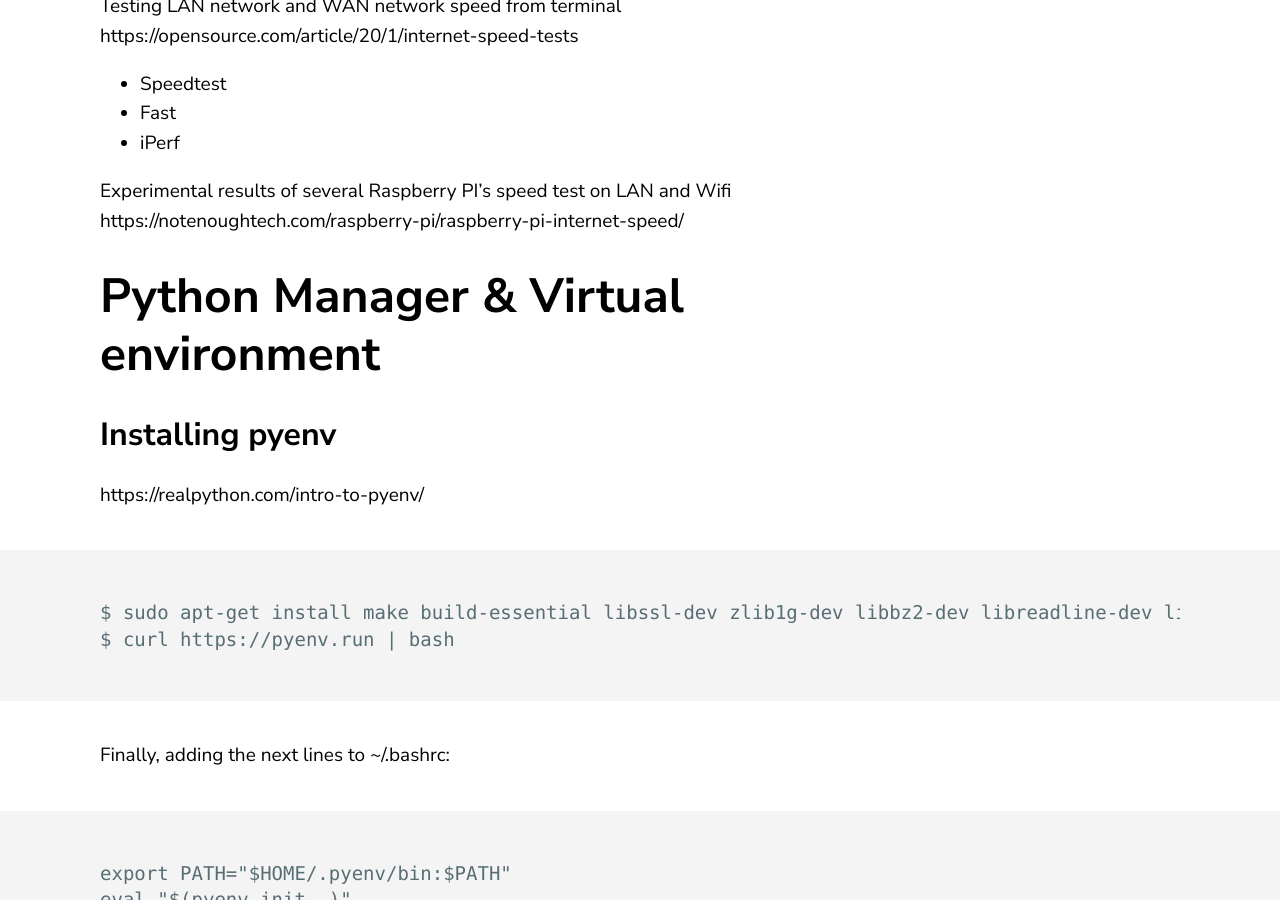
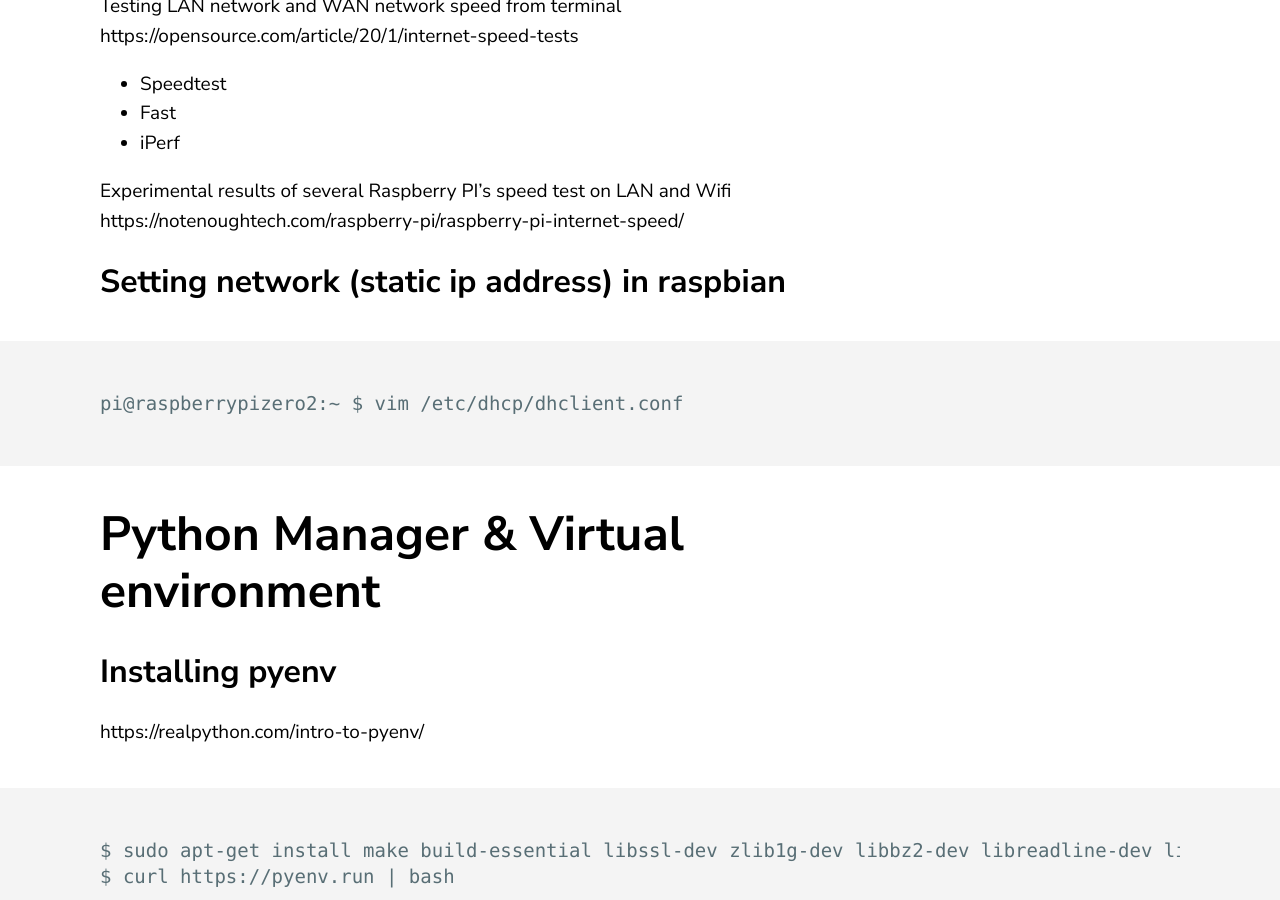
Before and after one commit to jluis9796/jluis9796.github.io, a Jekyll site: the page built from _posts/2020-05-31-manuals.markdown, in a window 1280 px wide and 900 px high, scrolled down 4179 px. Built offline with Jekyll 4.4.1, drawn with Linux system fonts in a browser that asks for light colours.

Commit message:
Update 2020-05-31-manuals.markdown

````diff
--- a/_posts/2020-05-31-manuals.markdown
+++ b/_posts/2020-05-31-manuals.markdown
@@ -99,6 +99,11 @@ https://opensource.com/article/20/1/internet-speed-tests
 
 Experimental results of several Raspberry PI's speed test on LAN and Wifi
 https://notenoughtech.com/raspberry-pi/raspberry-pi-internet-speed/
+
+## Setting network (static ip address) in raspbian
+```
+pi@raspberrypizero2:~ $ vim /etc/dhcp/dhclient.conf
+```
 
 # Python Manager & Virtual environment
 ## Installing pyenv
````
